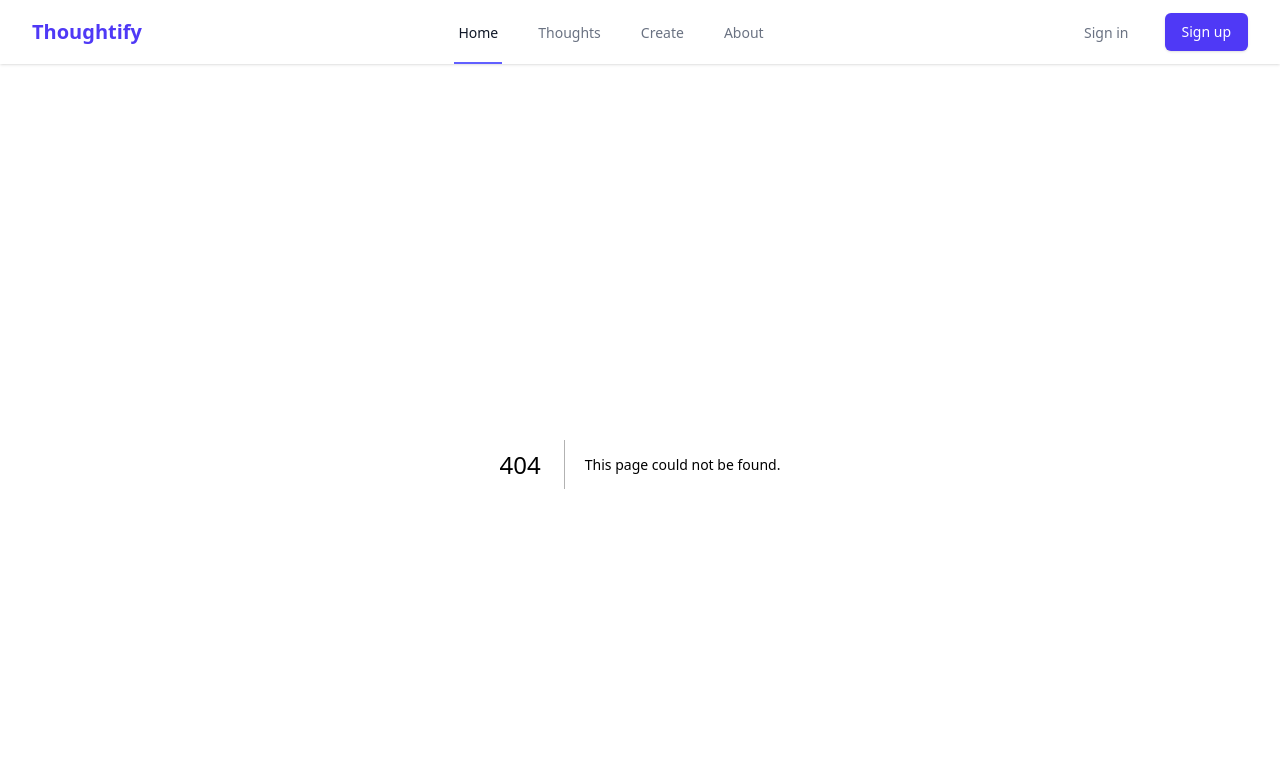
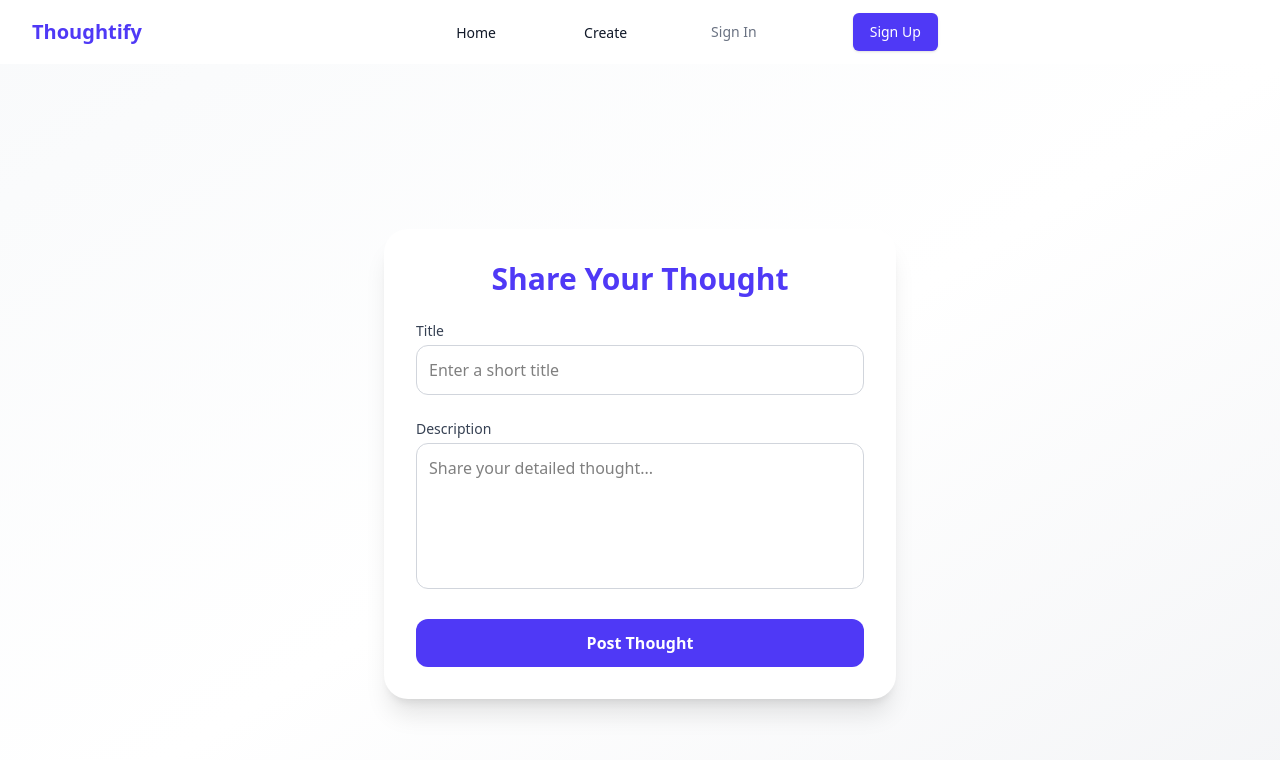
Before and after one commit to samar-abbas-786/Thoughtify, a Next.js app: page /create in a window 1280 px wide. Before the commit this address had no page. Shown: the top 760 px of the page. Built offline with nearby package versions, Linux system fonts and the light colour scheme.

Commit message:
complete

```diff
--- a/app/(auth)/Login/page.jsx
+++ b/app/(auth)/Login/page.jsx
@@ -16,7 +16,7 @@ const Login = () => {
 
     try {
       // Call your custom API endpoint
-      const response = await fetch("/api/auth/login", {
+      const response = await fetch("/api/USER/login", {
         method: "POST",
         headers: {
           "Content-Type": "application/json",
@@ -26,6 +26,7 @@ const Login = () => {
       });
 
       const data = await response.json();
+      localStorage.setItem("user_id", data.user?.id);
 
       if (!response.ok) {
         throw new Error(data.message || "Login failed");
@@ -37,7 +38,7 @@ const Login = () => {
       }
 
       // Redirect to dashboard on success
-      router.push("/dashboard");
+      router.push("/");
     } catch (err) {
       setError(err.message || "Login failed. Please try again.");
     } finally {
--- a/app/(auth)/Signup/page.jsx
+++ b/app/(auth)/Signup/page.jsx
@@ -25,6 +25,8 @@ const SignUp = () => {
       });
 
       const data = await res.json();
+      // console.log("data", data);
+      localStorage.setItem("user_id", data.user?.id);
 
       if (!res.ok) {
         throw new Error(data.message || "Signup failed");
--- /dev/null
+++ b/app/create/page.js
@@ -0,0 +1,6 @@
+import AddThought from "@components/addthought";
+const AddThought2 = () => {
+  return <AddThought />;
+};
+
+export default AddThought2;
--- /dev/null
+++ b/components/addthought.jsx
@@ -0,0 +1,95 @@
+"use client";
+import React, { useState } from "react";
+import { motion } from "framer-motion";
+
+const AddThought = () => {
+  const [title, setTitle] = useState("");
+  const [description, setDescription] = useState("");
+  const [loading, setLoading] = useState(false);
+  const [message, setMessage] = useState("");
+
+  const handleSubmit = async (e) => {
+    e.preventDefault();
+    setLoading(true);
+    setMessage("");
+
+    try {
+      const user_id = JSON.parse(localStorage.getItem("user_id"));
+      const res = await fetch("/api/POST/createpost", {
+        method: "POST",
+        headers: {
+          "Content-Type": "application/json",
+        },
+        body: JSON.stringify({ title, description, user_id }),
+      });
+
+      const data = await res.json();
+      if (res.ok) {
+        setMessage("Thought added successfully!");
+        setTitle("");
+        setDescription("");
+      } else {
+        setMessage(data.message || "Something went wrong");
+      }
+    } catch (error) {
+      setMessage("Error submitting thought");
+    }
+    setLoading(false);
+  };
+
+  return (
+    <div className="flex items-center justify-center min-h-screen bg-gradient-to-br from-gray-50 via-white to-gray-100 p-4">
+      <motion.div
+        initial={{ opacity: 0, y: 30 }}
+        animate={{ opacity: 1, y: 0 }}
+        transition={{ duration: 0.6 }}
+        className="bg-white shadow-xl rounded-3xl p-8 max-w-lg w-full"
+      >
+        <h2 className="text-3xl font-bold text-indigo-600 mb-6 text-center">
+          Share Your Thought
+        </h2>
+        <form onSubmit={handleSubmit} className="space-y-6">
+          <div>
+            <label className="block text-sm font-medium text-gray-700">
+              Title
+            </label>
+            <input
+              type="text"
+              value={title}
+              onChange={(e) => setTitle(e.target.value)}
+              className="mt-1 w-full p-3 border border-gray-300 rounded-xl focus:ring-2 focus:ring-indigo-400 focus:outline-none"
+              placeholder="Enter a short title"
+              required
+            />
+          </div>
+          <div>
+            <label className="block text-sm font-medium text-gray-700">
+              Description
+            </label>
+            <textarea
+              value={description}
+              onChange={(e) => setDescription(e.target.value)}
+              className="mt-1 w-full p-3 border border-gray-300 rounded-xl focus:ring-2 focus:ring-indigo-400 focus:outline-none resize-none"
+              placeholder="Share your detailed thought..."
+              rows={5}
+              required
+            />
+          </div>
+          <motion.button
+            whileTap={{ scale: 0.95 }}
+            disabled={loading}
+            type="submit"
+            className="w-full bg-indigo-600 hover:bg-indigo-700 text-white font-semibold py-3 rounded-xl transition duration-300"
+          >
+            {loading ? "Posting..." : "Post Thought"}
+          </motion.button>
+          {message && (
+            <p className="text-center text-sm text-gray-600 mt-4">{message}</p>
+          )}
+        </form>
+      </motion.div>
+    </div>
+  );
+};
+
+export default AddThought;
--- a/components/navbar.jsx
+++ b/components/navbar.jsx
@@ -1,81 +1,85 @@
-import React from "react";
+"use client";
+
+import React, { useEffect, useState } from "react";
 import Link from "next/link";
+import { FaUserCircle } from "react-icons/fa"; // <-- Importing Profile Icon
 
 const Navbar = () => {
+  const [isOpen, setIsOpen] = useState(false);
+  const [isLoggedIn, setIsLoggedIn] = useState(false);
+
+  useEffect(() => {
+    // Check if user_id exists in localStorage
+    const userId = localStorage.getItem("user_id");
+    setIsLoggedIn(!!userId);
+  }, []);
+
   return (
     <nav className="bg-white shadow-sm">
       <div className="max-w-7xl mx-auto px-4 sm:px-6 lg:px-8">
-        <div className="flex justify-between h-16">
-          {/* Logo/Brand */}
-          <div className="flex items-center">
-            <Link href="/" className="flex-shrink-0 flex items-center">
-              <span className="text-xl font-bold text-indigo-600">
+        <div className="flex justify-between h-16 items-center">
+          {/* Logo */}
+          <div className="flex-shrink-0 flex items-center">
+            <Link href="/" className="text-xl font-bold text-indigo-600">
               Thoughtify
-              </span>
             </Link>
           </div>
 
-          {/* Navigation Links */}
-          <div className="hidden sm:ml-6 sm:flex sm:space-x-8">
+          {/* Desktop Menu */}
+          <div className="hidden w-full justify-center sm:flex sm:space-x-20 items-center">
             <Link
               href="/"
-              className="border-indigo-500 text-gray-900 inline-flex items-center px-1 pt-1 border-b-2 text-sm font-medium"
+              className="text-gray-900 inline-flex items-center px-1 pt-1 border-b-2 border-transparent hover:border-indigo-500 hover:text-indigo-600 text-sm font-medium"
             >
               Home
             </Link>
             <Link
-              href="/thoughts"
-              className="border-transparent text-gray-500 hover:border-gray-300 hover:text-gray-700 inline-flex items-center px-1 pt-1 border-b-2 text-sm font-medium"
-            >
-              Thoughts
-            </Link>
-            <Link
               href="/create"
-              className="border-transparent text-gray-500 hover:border-gray-300 hover:text-gray-700 inline-flex items-center px-1 pt-1 border-b-2 text-sm font-medium"
+              className="text-gray-900 inline-flex items-center px-1 pt-1 border-b-2 border-transparent hover:border-indigo-500 hover:text-indigo-600 text-sm font-medium"
             >
               Create
             </Link>
+
+            {!isLoggedIn ? (
+              <>
                 <Link
-              href="/about"
-              className="border-transparent text-gray-500 hover:border-gray-300 hover:text-gray-700 inline-flex items-center px-1 pt-1 border-b-2 text-sm font-medium"
+                  href="/login"
+                  className="text-gray-500 hover:text-gray-700 text-sm font-medium"
                 >
-              About
+                  Sign In
                 </Link>
+                <Link
+                  href="/signup"
+                  className="ml-4 inline-flex items-center px-4 py-2 border border-transparent text-sm font-medium rounded-md shadow-sm text-white bg-indigo-600 hover:bg-indigo-700"
+                >
+                  Sign Up
+                </Link>
+              </>
+            ) : (
+              <Link
+                href="/"
+                className="flex items-center space-x-2 text-gray-900 hover:text-indigo-600 text-sm font-medium"
+              >
+                <FaUserCircle size={24} />
+                {/* <span>Profile</span> */}
+              </Link>
+            )}
           </div>
 
-          {/* Auth Buttons */}
-          <div className="hidden sm:ml-6 sm:flex sm:items-center">
-            <Link
-              href="/login"
-              className="border-transparent text-gray-500 hover:text-gray-700 inline-flex items-center px-1 pt-1 border-b-2 text-sm font-medium"
+          {/* Mobile Menu Button */}
+          <div className="sm:hidden flex items-center">
+            <button
+              onClick={() => setIsOpen(!isOpen)}
+              type="button"
+              className="inline-flex items-center justify-center p-2 rounded-md text-gray-400 hover:text-gray-600 hover:bg-gray-100 focus:outline-none"
             >
-              Sign in
-            </Link>
-            <Link
-              href="/Signup"
-              className="ml-8 inline-flex items-center px-4 py-2 border border-transparent text-sm font-medium rounded-md shadow-sm text-white bg-indigo-600 hover:bg-indigo-700 focus:outline-none focus:ring-2 focus:ring-offset-2 focus:ring-indigo-500"
-            >
-              Sign up
-            </Link>
-          </div>
-
-          {/* Mobile menu button */}
-          <div className="-mr-2 flex items-center sm:hidden">
-            <button
-              type="button"
-              className="inline-flex items-center justify-center p-2 rounded-md text-gray-400 hover:text-gray-500 hover:bg-gray-100 focus:outline-none focus:ring-2 focus:ring-inset focus:ring-indigo-500"
-              aria-controls="mobile-menu"
-              aria-expanded="false"
-            >
-              <span className="sr-only">Open main menu</span>
-              {/* Menu icon */}
+              {/* Hamburger Icon */}
               <svg
-                className="block h-6 w-6"
+                className={`${isOpen ? "hidden" : "block"} h-6 w-6`}
                 xmlns="http://www.w3.org/2000/svg"
                 fill="none"
                 viewBox="0 0 24 24"
                 stroke="currentColor"
-                aria-hidden="true"
               >
                 <path
                   strokeLinecap="round"
@@ -84,14 +88,14 @@ const Navbar = () => {
                   d="M4 6h16M4 12h16M4 18h16"
                 />
               </svg>
-              {/* Close icon */}
+
+              {/* Cross Icon */}
               <svg
-                className="hidden h-6 w-6"
+                className={`${isOpen ? "block" : "hidden"} h-6 w-6`}
                 xmlns="http://www.w3.org/2000/svg"
                 fill="none"
                 viewBox="0 0 24 24"
                 stroke="currentColor"
-                aria-hidden="true"
               >
                 <path
                   strokeLinecap="round"
@@ -105,51 +109,50 @@ const Navbar = () => {
         </div>
       </div>
 
-      {/* Mobile menu */}
-      <div className="sm:hidden" id="mobile-menu">
-        <div className="pt-2 pb-3 space-y-1">
+      {/* Mobile Menu */}
+      {isOpen && (
+        <div className="sm:hidden">
+          <div className="space-y-1 px-2 pt-2 pb-3">
             <Link
               href="/"
-            className="bg-indigo-50 border-indigo-500 text-indigo-700 block pl-3 pr-4 py-2 border-l-4 text-base font-medium"
+              className="block px-3 py-2 rounded-md text-base font-medium text-gray-900 hover:bg-gray-100"
             >
               Home
             </Link>
             <Link
-            href="/thoughts"
-            className="border-transparent text-gray-500 hover:bg-gray-50 hover:border-gray-300 hover:text-gray-700 block pl-3 pr-4 py-2 border-l-4 text-base font-medium"
-          >
-            Thoughts
-          </Link>
-          <Link
               href="/create"
-            className="border-transparent text-gray-500 hover:bg-gray-50 hover:border-gray-300 hover:text-gray-700 block pl-3 pr-4 py-2 border-l-4 text-base font-medium"
+              className="block px-3 py-2 rounded-md text-base font-medium text-gray-900 hover:bg-gray-100"
             >
               Create
             </Link>
-          <Link
-            href="/about"
-            className="border-transparent text-gray-500 hover:bg-gray-50 hover:border-gray-300 hover:text-gray-700 block pl-3 pr-4 py-2 border-l-4 text-base font-medium"
-          >
-            About
-          </Link>
-          <div className="border-t border-gray-200 pt-4 pb-3">
-            <div className="space-y-1">
+
+            {!isLoggedIn ? (
+              <>
                 <Link
                   href="/login"
-                className="block px-4 py-2 text-base font-medium text-gray-500 hover:text-gray-800 hover:bg-gray-100"
+                  className="block px-3 py-2 rounded-md text-base font-medium text-gray-500 hover:text-gray-800 hover:bg-gray-100"
                 >
-                Sign in
+                  Sign In
                 </Link>
                 <Link
-                href="/Signup"
-                className="block px-4 py-2 text-base font-medium text-gray-500 hover:text-gray-800 hover:bg-gray-100"
+                  href="/signup"
+                  className="block px-3 py-2 rounded-md text-base font-medium text-white bg-indigo-600 hover:bg-indigo-700 text-center"
                 >
-                Sign up
+                  Sign Up
                 </Link>
+              </>
+            ) : (
+              <Link
+                href="/"
+                className="flex items-center space-x-2 px-3 py-2 rounded-md text-base font-medium text-gray-900 hover:bg-gray-100"
+              >
+                <FaUserCircle size={24} />
+                {/* <span>Profile</span> */}
+              </Link>
+            )}
           </div>
         </div>
-        </div>
-      </div>
+      )}
     </nav>
   );
 };
--- a/components/thougtCard.jsx
+++ b/components/thougtCard.jsx
@@ -5,32 +5,37 @@ const ThoughtCard = ({ title, description, authorName, id }) => {
   return (
     <motion.div
       whileHover={{
-        scale: 1.03,
-        rotate: -1,
-        boxShadow: "0px 8px 24px rgba(0, 0, 0, 0.15)",
+        scale: 1.02,
+        rotate: -0.5,
+        boxShadow: "0px 12px 32px rgba(0, 0, 0, 0.2)",
       }}
-      transition={{ type: "spring", stiffness: 300 }}
-      className="max-w-md mx-auto bg-gradient-to-br from-white via-gray-100 to-gray-50 rounded-3xl shadow-md overflow-hidden md:max-w-2xl m-6 p-6 border border-gray-200 hover:border-indigo-400 transition-all duration-300"
+      transition={{ type: "spring", stiffness: 250 }}
+      className="max-w-md mx-auto bg-white rounded-3xl shadow-md overflow-hidden md:max-w-2xl m-6 p-5 border border-gray-200 hover:border-indigo-400 transition-all duration-300"
     >
       {title && (
-        <h2 className="text-2xl font-extrabold text-gray-800 mb-4 leading-tight">
+        <h2 className="text-xl font-bold text-gray-800 mb-3 leading-tight tracking-tight hover:text-indigo-600 transition-colors duration-300">
           {title}
         </h2>
       )}
 
-      <p className="text-gray-600 text-base whitespace-pre-line mb-8">
-        {description}
+      <p className="text-gray-600 text-sm whitespace-pre-line mb-6 leading-relaxed">
+        {description.length > 200
+          ? description.substring(0, 200) + "..."
+          : description}
       </p>
 
-      <Link href={"/"} className="flex items-center">
+      <Link href={`/profile/${id}`} className="flex items-center group">
         <div className="flex-shrink-0">
-          <div className="h-12 w-12 rounded-full bg-indigo-100 flex items-center justify-center text-indigo-600 font-bold text-lg ring-2 ring-indigo-300">
+          <div className="h-10 w-10 rounded-full bg-indigo-100 flex items-center justify-center text-indigo-600 font-semibold text-md ring-2 ring-indigo-300 group-hover:ring-indigo-500 transition-all duration-300">
             {authorName.charAt(0).toUpperCase()}
           </div>
         </div>
-        <div className="ml-4">
-          <p className="text-sm font-semibold text-gray-900">{authorName}</p>
-          <p className="text-xs text-gray-500">Contributor</p>
+
+        <div className="ml-3">
+          <p className="text-sm font-semibold text-gray-900 group-hover:text-indigo-600 transition-colors duration-300">
+            {authorName}
+          </p>
+          <p className="text-xs text-gray-400">Contributor</p>
         </div>
       </Link>
     </motion.div>
--- a/package.json
+++ b/package.json
@@ -13,7 +13,8 @@
     "framer-motion": "^12.9.2",
     "next": "15.3.1",
     "react": "^19.0.0",
-    "react-dom": "^19.0.0"
+    "react-dom": "^19.0.0",
+    "react-icons": "^5.5.0"
   },
   "devDependencies": {
     "@eslint/eslintrc": "^3",
```
Also changed, not shown: 1 other file (tests, documents, lock files or other folders). Lines whose indentation alone changed are shown as unchanged.
